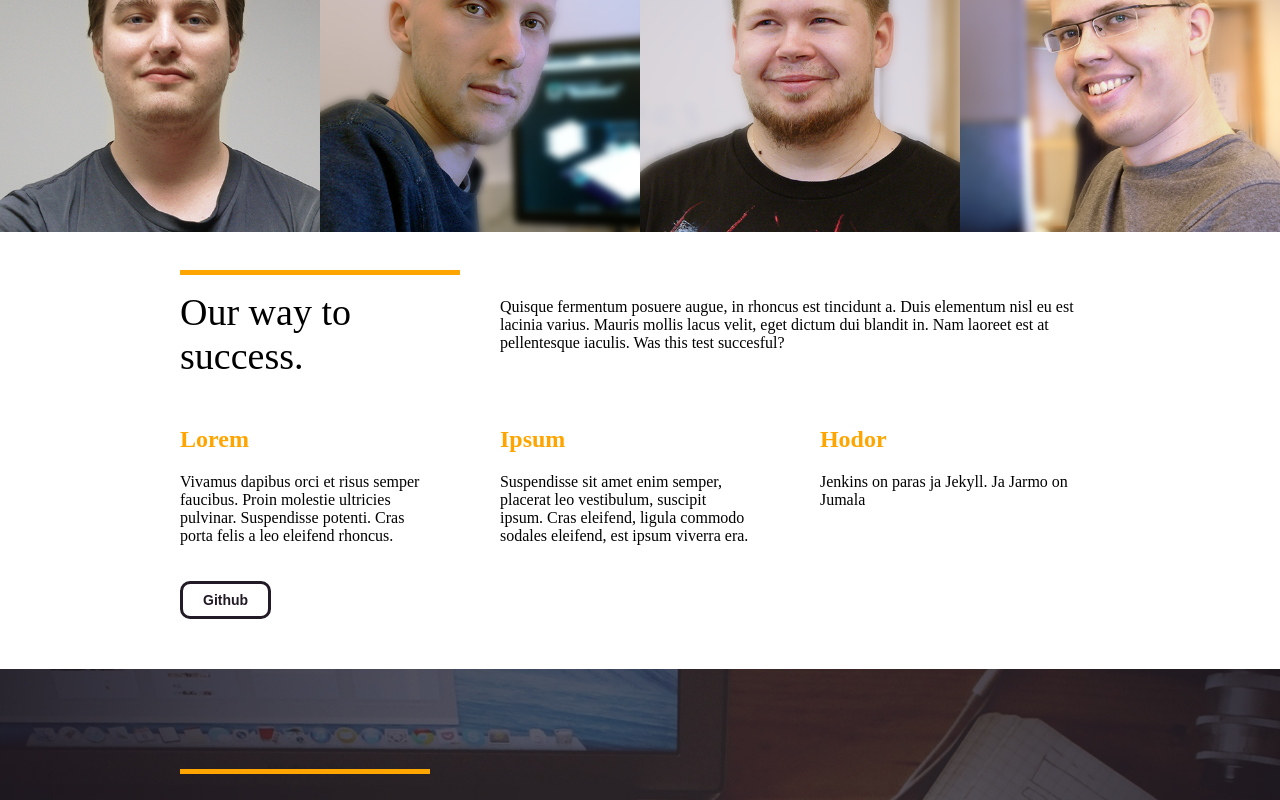
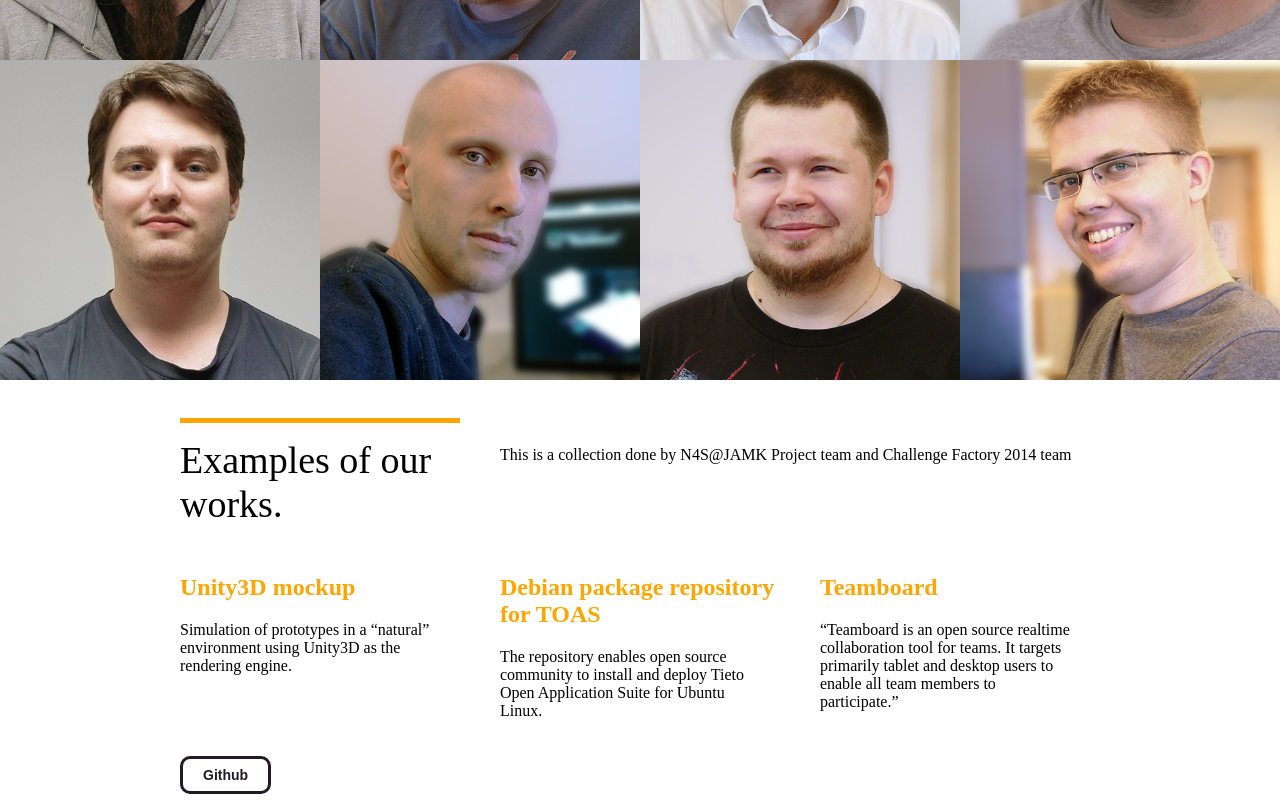
Before and after one commit to N4SJAMK/N4SJAMK.github.io, a plain HTML site: page _site/index.html in a window 1280 px wide. Shown: the part 2000-2800 px from the top of the page. Drawn offline with nearby package versions, Linux system fonts and the light colour scheme.

Commit message:
edit index

```diff
--- a/_site/index.html
+++ b/_site/index.html
@@ -38,7 +38,7 @@
   <div class="zerogrid row transparent top">
     <div class="col-1-2">
       <div class ="wrap-col">
-        <p class="big-text">&ldquo;Challenging visionaries to continuous development.&rdquo;</p>
+        <p class="big-text">&ldquo;Welcome to meet The N4S@JAMK Project Team!&rdquo;</p>
       </div>
     </div>
     <div class="col-1-2"><div class="wrap-col"></div></div>
@@ -51,7 +51,7 @@
     <div class="wrap-col">
 
 
-      <p class="orangetext"> We are lorem ipsum dolor sit aliqua. </p>
+      <p class="orangetext"> We are a group of students and mentors working for simple target. Speed Up Your Development! </p>
 
 
     </div>
@@ -60,7 +60,8 @@
     <div class="wrap-col">
 
 
-      <p class="context"> Praesent egestas dolor ut tellus varius, non posuere sapien iaculis. Fusce sit amet condimentum odio. In tellus risus, euismod volutpat
+      <p class="context"> Our main target is to research, develop and invent a solutions in collaboration with N4S Research Program partners
+
  </p>
       <a  class="link-button" href="#">Press this</a>
 
@@ -73,7 +74,7 @@
   <div class="zerogrid row">
     <div class="col-1-3" id="team">
       <div class="wrap-col">
-        <p class="text-agile">Agile by nature</p>
+        <p class="text-agile">We are agile by nature</p>
       </div>
     </div>
   </div>
@@ -141,13 +142,13 @@
 
         <div class="col-1-3">
           <div class="wrap-col">
-            <p class="success-title">Our way to success.</p>
+            <p class="success-title">Examples of our works.</p>
           </div>
         </div>
 
         <div class="col-2-3">
           <div class="wrap-col">
-            <p class="success-text"> Quisque fermentum posuere augue, in rhoncus est tincidunt a. Duis elementum nisl eu est lacinia varius. Mauris mollis lacus velit, eget dictum dui blandit in. Nam laoreet est at pellentesque iaculis. Was this test succesful?
+            <p class="success-text"> This is a collection done by N4S@JAMK Project team and Challenge Factory 2014 team
  </p>
 
           </div>
@@ -160,24 +161,24 @@
 
     <div class="col-1-3">
       <div class="wrap-col textareas">
-        <h2> Lorem </h2>
-        <p> Vivamus dapibus orci et risus semper faucibus. Proin molestie ultricies pulvinar. Suspendisse potenti. Cras porta felis a leo eleifend rhoncus.
+        <h2> Unity3D mockup </h2>
+        <p> Simulation of prototypes in a “natural” environment using Unity3D as the rendering engine.
  </p>
       </div>
     </div>
 
     <div class="col-1-3">
       <div class="wrap-col textareas">
-        <h2> Ipsum </h2>
-        <p> Suspendisse sit amet enim semper, placerat leo vestibulum, suscipit ipsum. Cras eleifend, ligula commodo sodales eleifend, est ipsum viverra era.
+        <h2> Debian package repository for TOAS </h2>
+        <p> The repository enables open source community to install and deploy Tieto Open Application Suite for Ubuntu Linux.
  </p>
       </div>
     </div>
 
     <div class="col-1-3">
       <div class="wrap-col textareas">
-        <h2> Hodor </h2>
-        <p> Jenkins on paras ja Jekyll. Ja Jarmo on Jumala
+        <h2> Teamboard </h2>
+        <p> “Teamboard is an open source realtime collaboration tool for teams. It targets primarily tablet and desktop users to enable all team members to participate.”
  </p>
       </div>
     </div>
@@ -197,7 +198,7 @@
   <div class="zerogrid row">
     <div class="col-1-3" id="partners">
       <div class="wrap-col">
-        <p class="text-partners">Our partners</p>
+        <p class="text-partners">Supported by</p>
       </div>
     </div>
   </div>
@@ -207,19 +208,19 @@
   <div class="col-1-3" id="logo1">
     <div class="wrap-col">
       <img src="../img/company-logo.jpg" alt="logo1" class="company-logos" />
-      <p>Suspendisse sit amet enim semper, placerat leo vestibulum, suscipit ipsum. Cras eleifend, ligula commodo sodales eleifend, est ipsum viverra era. </p>
+      <p>DIGILE</p>
     </div>
   </div>
   <div class="col-1-3" id="logo2">
     <div class="wrap-col">
       <img src="../img/company-logo.jpg" alt="logo1" class="company-logos" />
-      <p>Proin molestie ultricies pulvinar. Suspendisse potenti.</p>
+      <p>TEKES</p>
     </div>
   </div>
   <div class="col-1-3" id="logo3">
     <div class="wrap-col">
       <img src="../img/company-logo.jpg" alt="logo" class="company-logos" />
-      <p>Cras eleifend, ligula commodo sodales eleifend, est ipsum viverra era. </p>
+      <p>JAMK</p>
     </div>
   </div>
 </div>
```
Also changed, not shown: _site/2014/08/20/success-text-box1.html (+1 -1 lines), _site/2014/08/20/success-text-box2.html (+1 -1 lines), _site/2014/08/20/success-text-box3.html (+1 -1 lines), _site/2014/08/20/success-text.html (+1 -1 lines), _site/2014/08/20/we-are.html (+1 -1 lines).
